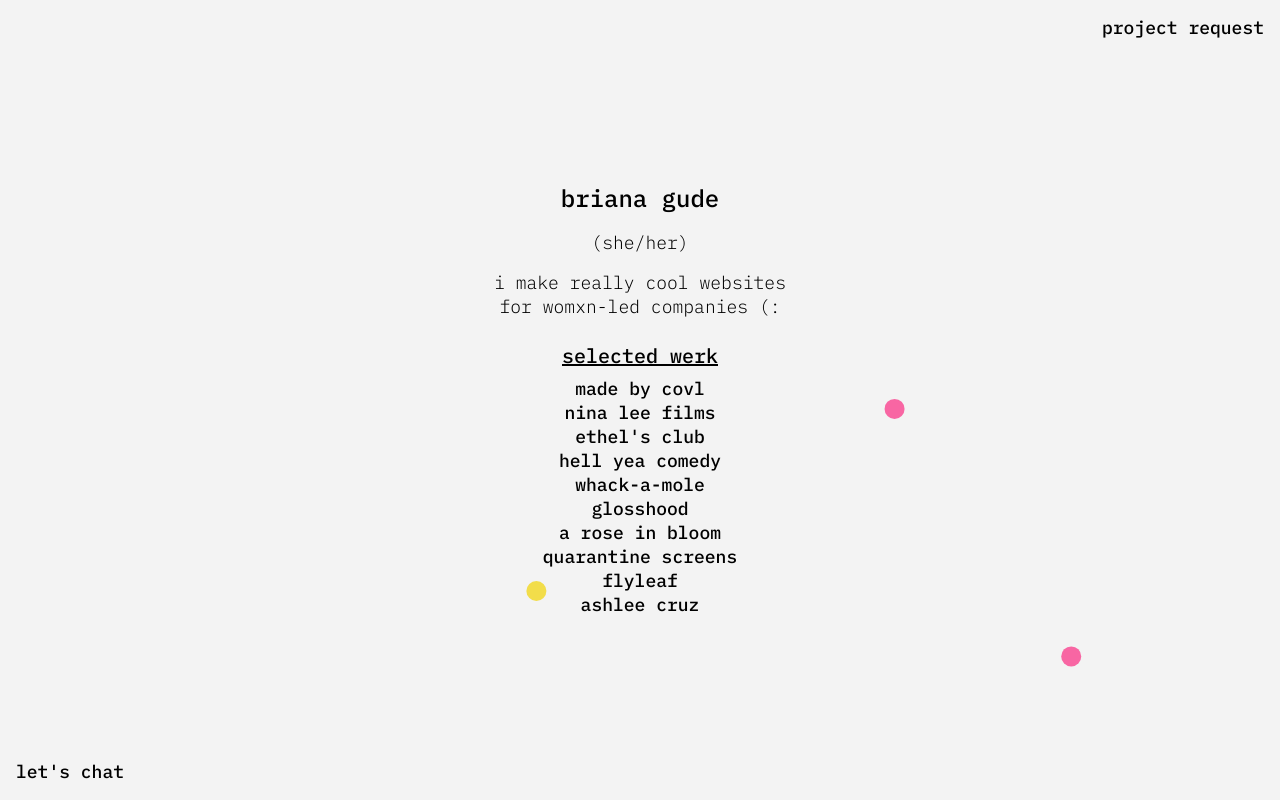
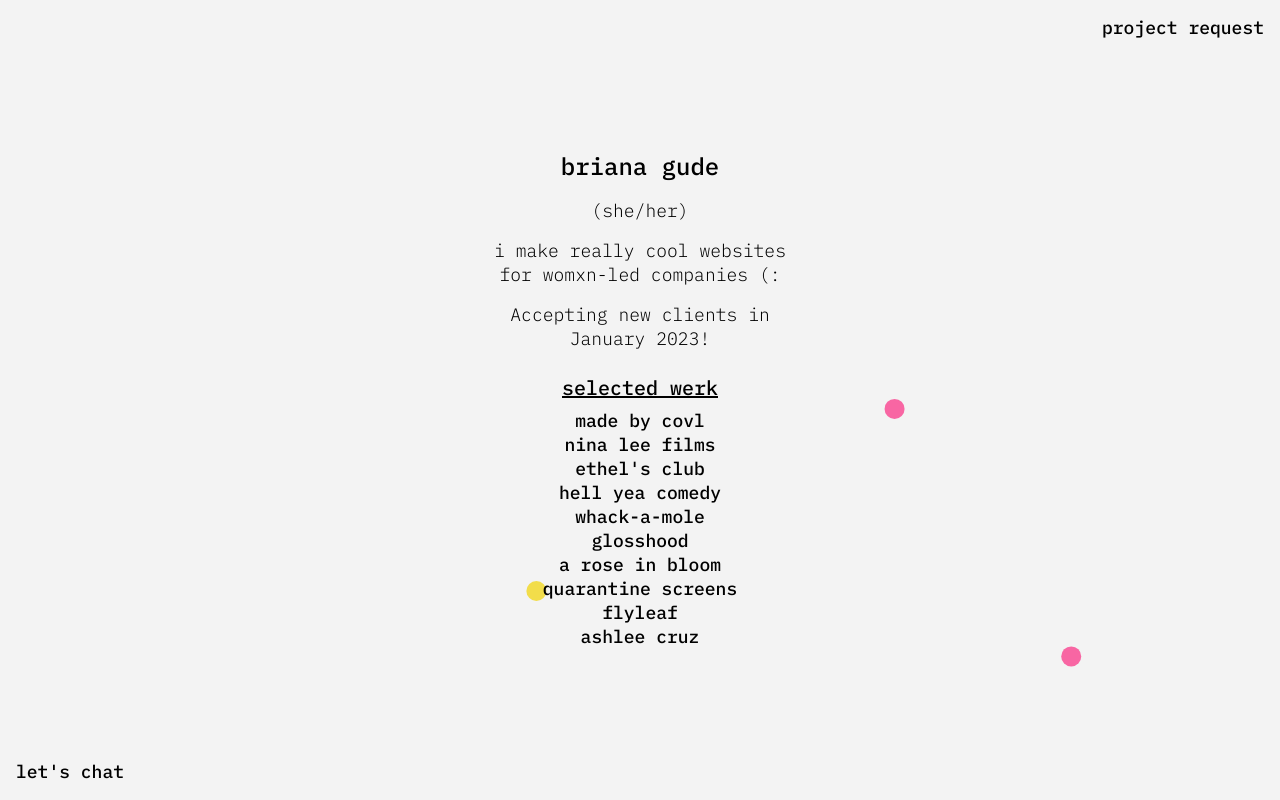
Before and after one commit to brianagude/brianagude-old, a website: page app/index.html in a window 1280 px wide. Drawn offline with nearby package versions, Linux system fonts and the light colour scheme; a script that the page names is missing.

Commit message:
update bio

```diff
--- a/app/index.html
+++ b/app/index.html
@@ -60,6 +60,7 @@
         <!-- <p class='description'>ux designer + frontend developer </p> -->
         <!-- <p class='description'>multidisciplinary web architect creating fun & functional online experiences for womxn-led start-ups (:</p> -->
         <p class='description'>i make really cool websites for womxn-led companies (:</p>
+        <p class="description">Accepting new clients in January 2023!</p>
       </div>
 
       <div class='projects'>
@@ -69,6 +70,7 @@
         <a target="_blank" href='https://www.ethelsclub.com/'>ethel's club</a>
         <a target="_blank" href='https://www.hellyeacomedy.com/'>hell yea comedy</a>
         <a target="_blank" href='https://whackamole-ppg.netlify.app/'>whack-a-mole</a>
+        <!-- <a target="_blank" href='https://bestcasescenario.nyc/'>best case scenario</a> -->
         <a target="_blank" href='https://www.glosshood.com/'>glosshood</a>
         <a target="_blank" href='https://aroseinbloom.com/'>a rose in bloom</a>
         <a target="_blank" href='https://quarantinescreens.netlify.com/'>quarantine screens</a>
```
Also changed, not shown: app/linktree.html (+1 -0 lines).
